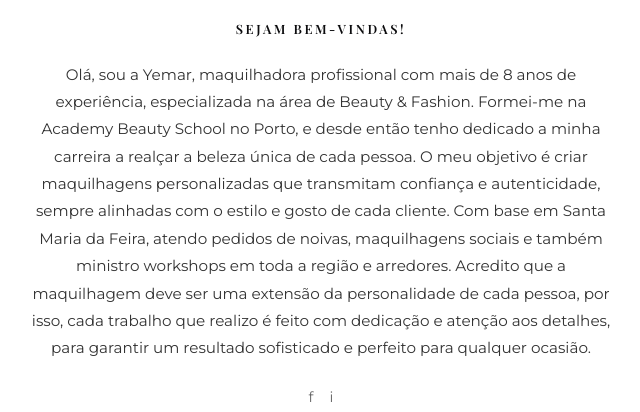
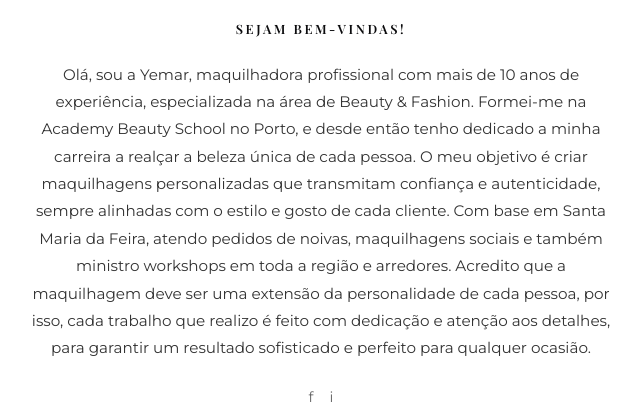
Before and after one commit to LuisCarlosCarvalho/yamarproject, a plain HTML site: page index.html in a window 1280 px wide. Shown: the part 1738-2150 px from the top of the page, 319-959 px from the left. Drawn offline with nearby package versions, Linux system fonts and the light colour scheme.

Commit message:
Update experience from 8 to 10 years

```diff
--- a/index.html
+++ b/index.html
@@ -162,7 +162,7 @@
                 <img src="assets/images/logo_name.png" alt="Yemar Makeup Artist" class="welcome-avatar" id="welcomeAvatar">
                 <h2 class="welcome-title">SEJAM BEM-VINDAS!</h2>
                 <p class="welcome-text">
-                    Olá, sou a Yemar, maquilhadora profissional com mais de 8 anos de experiência, especializada na área de Beauty & Fashion.
+                    Olá, sou a Yemar, maquilhadora profissional com mais de 10 anos de experiência, especializada na área de Beauty & Fashion.
                     Formei-me na Academy Beauty School no Porto, e desde então tenho dedicado a minha carreira a realçar a beleza única de cada pessoa.
                     O meu objetivo é criar maquilhagens personalizadas que transmitam confiança e autenticidade, sempre alinhadas com o estilo e gosto de cada cliente.
                     Com base em Santa Maria da Feira, atendo pedidos de noivas, maquilhagens sociais e também ministro workshops em toda a região e arredores.
```
